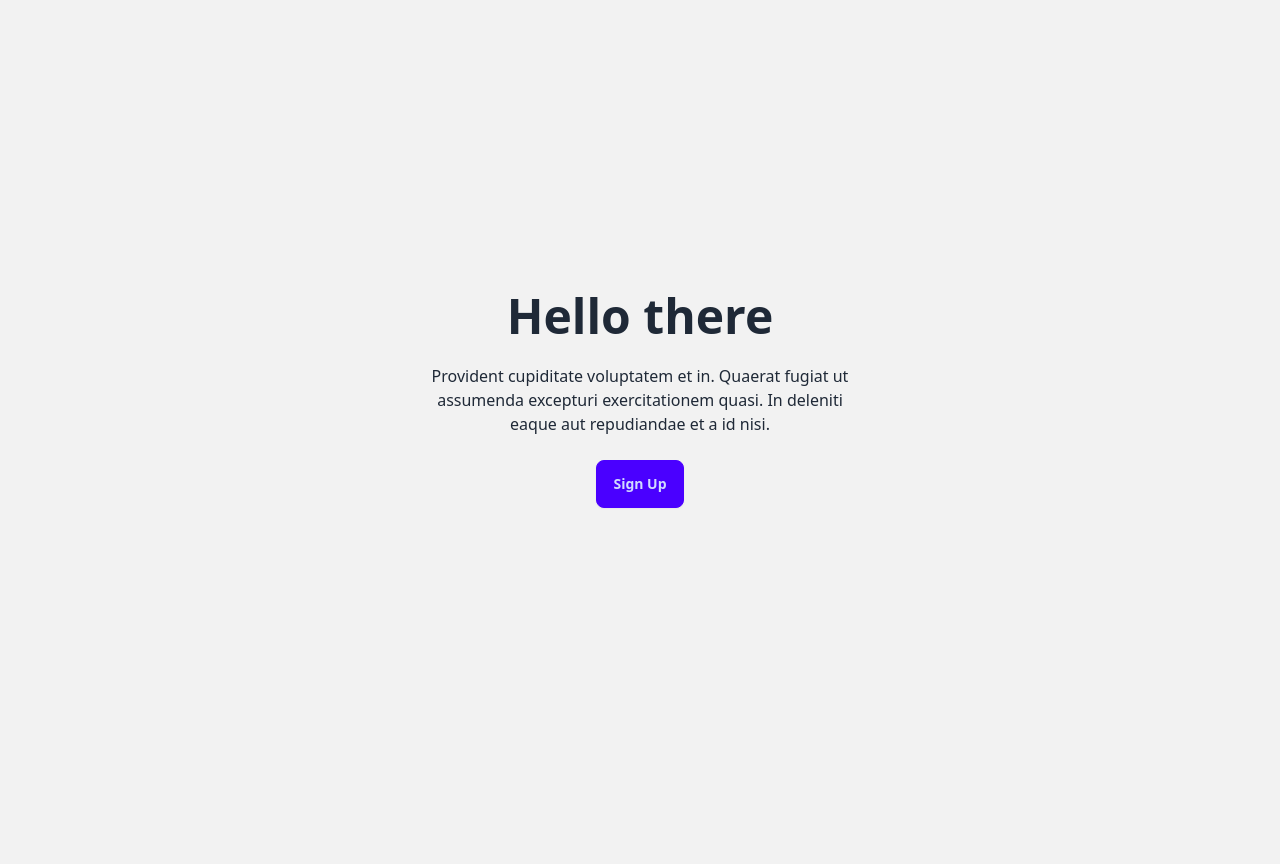
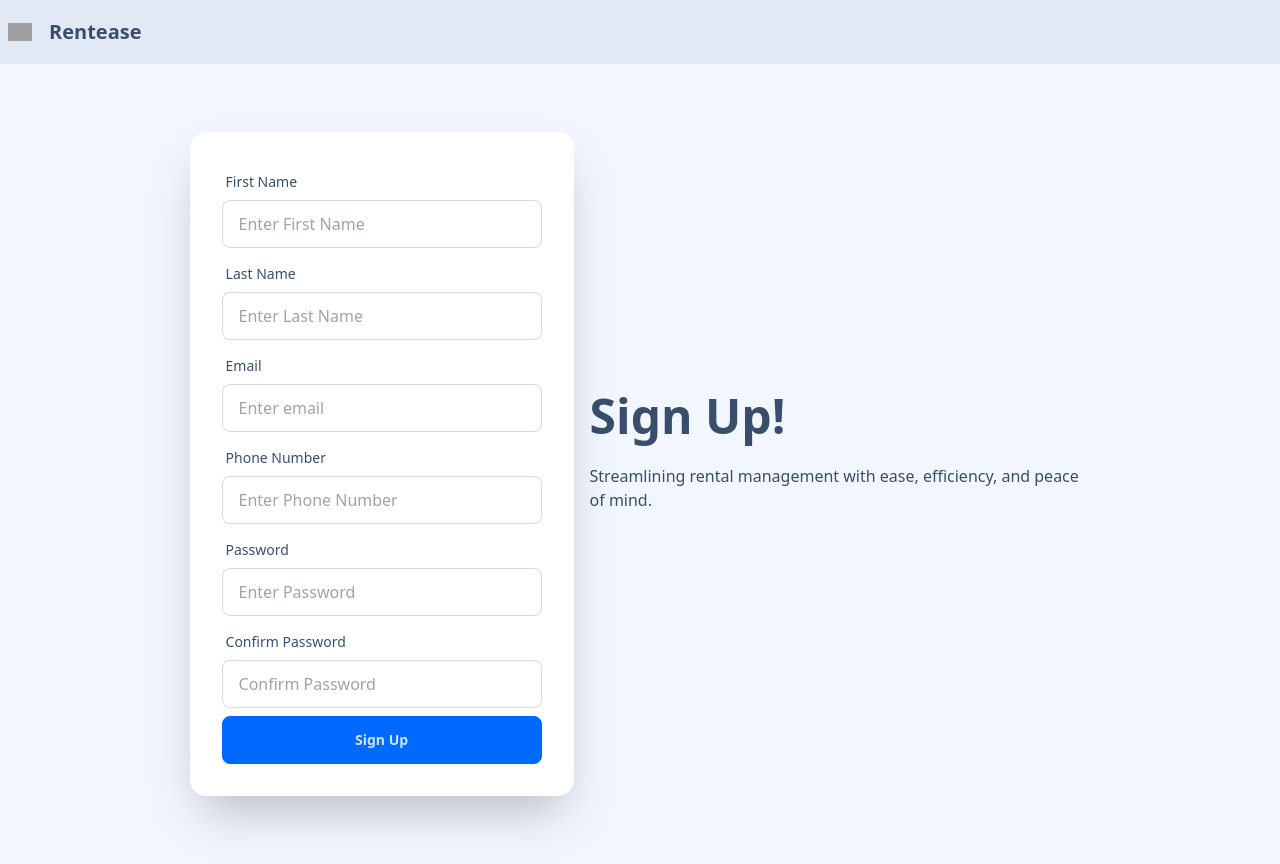
Before and after one commit to Achinthya18/RentEase, a Flask app: page /signup in a window 1280 px wide. Before the commit the page ends 508 px from the top, so only its background shows below. Run offline with Flask 3, Linux system fonts and the light colour scheme; some libraries are stand-ins or nearby versions; grey boxes are pictures that could not be loaded.

Commit message:
linked signup page

```diff
--- a/Website/templates/signup.html
+++ b/Website/templates/signup.html
@@ -1,20 +1,38 @@
-{% extends "base.html" %}
+<!doctype html>
+<html data-theme="winter">
 
-{% block content %}
-<form class="card-body" method="POST">
+<head>
+    <meta charset="UTF-8">
+    <meta name="viewport" content="width=device-width, initial-scale=1.0">
+    <script src="https://cdn.tailwindcss.com"></script>
+    <link href="https://cdn.jsdelivr.net/npm/daisyui@4.6.1/dist/full.min.css" rel="stylesheet" type="text/css" />
+    <script src="https://cdn.tailwindcss.com"></script>
+</head>
+
+<body>
+    <div class="navbar bg-base-300">
+        <img src="https://cdn.hugeicons.com/icons/home-03-stroke-rounded.svg" alt="home-03" width="24" height="24" />
+        <a class="btn btn-ghost text-xl">Rentease</a>
+    </div>
+    <div class="hero min-h-screen bg-base-200">
+        <div class="hero-content flex-col lg:flex-row-reverse">
+            <div class="text-center lg:text-left">
+                <h1 class="text-5xl font-bold">Sign Up!</h1>
+                <p class="py-6">Streamlining rental management with ease, efficiency, and peace of mind.</p>
+            </div>
+            <div class="card shrink-0 w-full max-w-sm shadow-2xl bg-base-100">
+                <form class="card-body">
                     <div class="form-control">
                         <label class="label">
                             <span class="label-text">First Name</span>
                         </label>
-        <input type="text" placeholder="Enter First Name" class="input input-bordered" id="firstName"
-            required />
+                        <input type="text" placeholder="Enter First Name" class="input input-bordered" id="firstName" required />
                     </div>
                     <div class="form-control">
                         <label class="label">
                             <span class="label-text">Last Name</span>
                         </label>
-        <input type="text" placeholder="Enter Last Name" class="input input-bordered" id="lastName"
-            required />
+                        <input type="text" placeholder="Enter Last Name" class="input input-bordered" id="lastName" required />
                     </div>
                     <div class="form-control">
                         <label class="label">
@@ -26,25 +44,27 @@
                         <label class="label">
                             <span class="label-text">Phone Number</span>
                         </label>
-        <input type="tel" placeholder="Enter Phone Number" class="input input-bordered" id="phoneNumber"
-            required />
+                        <input type="tel" placeholder="Enter Phone Number" class="input input-bordered" id="phoneNumber" required />
                     </div>
                     <div class="form-control">
                         <label class="label">
                             <span class="label-text">Password</span>
                         </label>
-        <input type="password" placeholder="Enter Password" class="input input-bordered" id="password1"
-            required />
+                        <input type="password" placeholder="Enter Password" class="input input-bordered" id="password1" required />
                     </div>
                     <div class="form-control">
                         <label class="label">
                             <span class="label-text">Confirm Password</span>
                         </label>
-        <input type="password" placeholder="Confirm Password" class="input input-bordered" id="password2"
-            required />
+                        <input type="password" placeholder="Confirm Password" class="input input-bordered" id="" required />
                     </div>
                     <div class="form-control">
                         <button class="btn btn-primary">Sign Up</button>
                     </div>
                 </form>
-{% endblock %}
+            </div>
+        </div>
+    </div>
+</body>
+
+</html>
--- a/Website/views.py
+++ b/Website/views.py
@@ -3,4 +3,4 @@ views = Blueprint('views',__name__)
 
 @views.route('/')
 def home():
-    return render_template("home.html")
+    return render_template("base.html")
```
Lines whose indentation alone changed are shown as unchanged.
